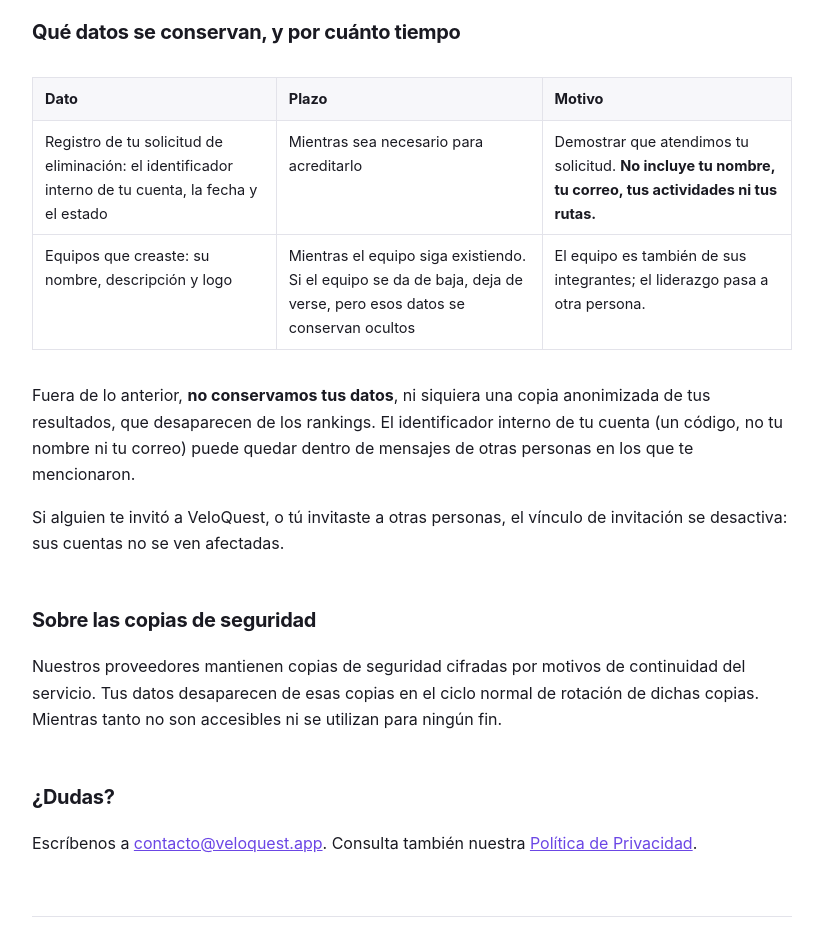
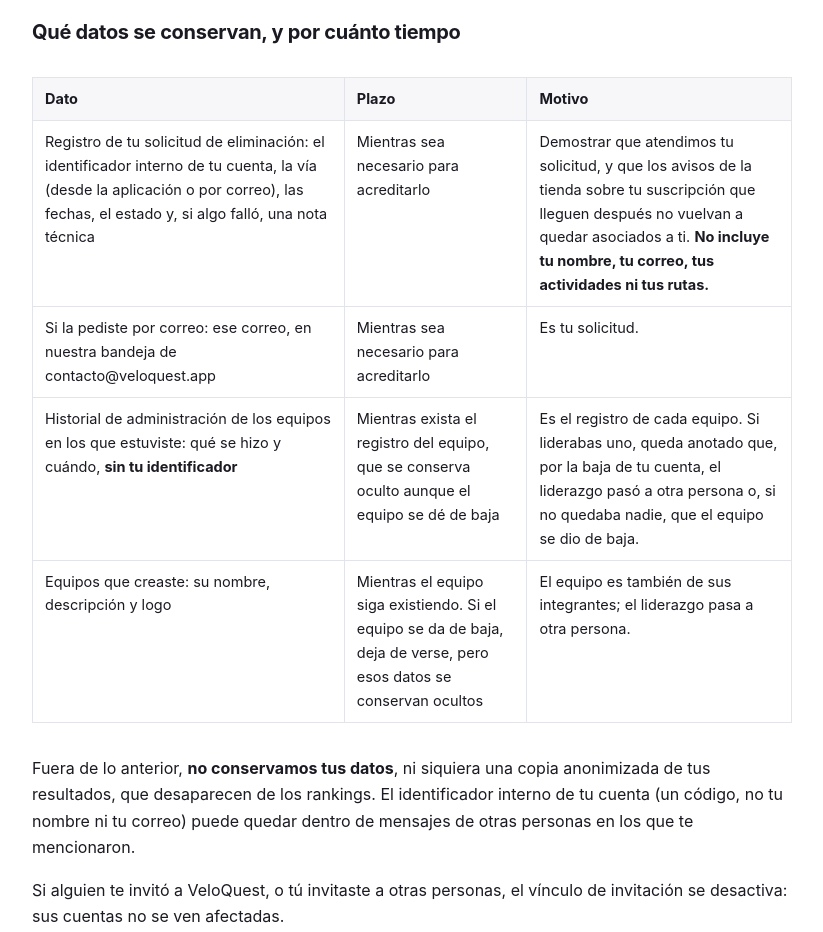
Before and after one commit to alvarovallejosh1981/veloquest-web, a plain HTML site: page eliminar-cuenta/index.html in a window 1280 px wide. Shown: the part 1580-2512 px from the top of the page, without its empty margins (228-1051 px from the left). Drawn offline with Linux system fonts and the light colour scheme.

Commit message:
Página de eliminación de cuenta al día con la Privacidad 1.5.0 (§3.1288)

```diff
--- a/eliminar-cuenta/index.html
+++ b/eliminar-cuenta/index.html
@@ -11,7 +11,7 @@
 <header>
   <a class="brand" href="/">VeloQuest</a>
   <h1>Eliminar tu cuenta y tus datos</h1>
-  <p class="meta">Aplicación: VeloQuest · Vigente desde el 14 de noviembre de 2026</p>
+  <p class="meta">Aplicación: VeloQuest · Vigente desde el 15 de noviembre de 2026</p>
 </header>
 
 <main>
@@ -87,9 +87,19 @@
 <table>
   <tr><th>Dato</th><th>Plazo</th><th>Motivo</th></tr>
   <tr>
-    <td>Registro de tu solicitud de eliminación: el identificador interno de tu cuenta, la fecha y el estado</td>
+    <td>Registro de tu solicitud de eliminación: el identificador interno de tu cuenta, la vía (desde la aplicación o por correo), las fechas, el estado y, si algo falló, una nota técnica</td>
     <td>Mientras sea necesario para acreditarlo</td>
-    <td>Demostrar que atendimos tu solicitud. <strong>No incluye tu nombre, tu correo, tus actividades ni tus rutas.</strong></td>
+    <td>Demostrar que atendimos tu solicitud, y que los avisos de la tienda sobre tu suscripción que lleguen después no vuelvan a quedar asociados a ti. <strong>No incluye tu nombre, tu correo, tus actividades ni tus rutas.</strong></td>
+  </tr>
+  <tr>
+    <td>Si la pediste por correo: ese correo, en nuestra bandeja de contacto@veloquest.app</td>
+    <td>Mientras sea necesario para acreditarlo</td>
+    <td>Es tu solicitud.</td>
+  </tr>
+  <tr>
+    <td>Historial de administración de los equipos en los que estuviste: qué se hizo y cuándo, <strong>sin tu identificador</strong></td>
+    <td>Mientras exista el registro del equipo, que se conserva oculto aunque el equipo se dé de baja</td>
+    <td>Es el registro de cada equipo. Si liderabas uno, queda anotado que, por la baja de tu cuenta, el liderazgo pasó a otra persona o, si no quedaba nadie, que el equipo se dio de baja.</td>
   </tr>
   <tr>
     <td>Equipos que creaste: su nombre, descripción y logo</td>
```
